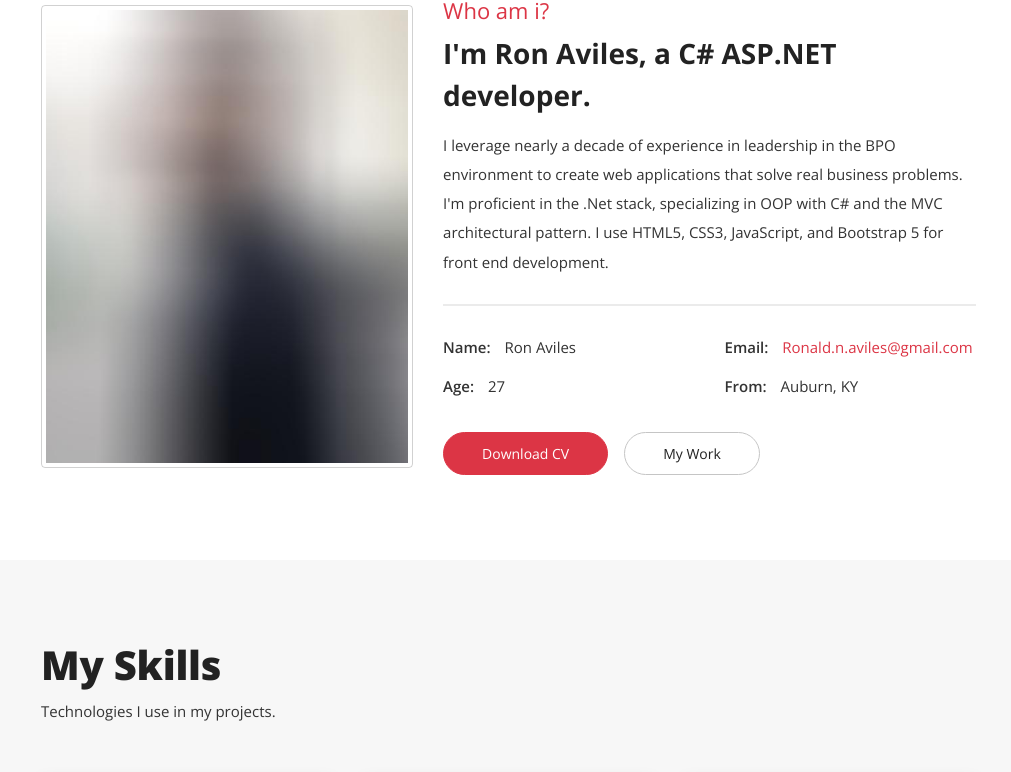
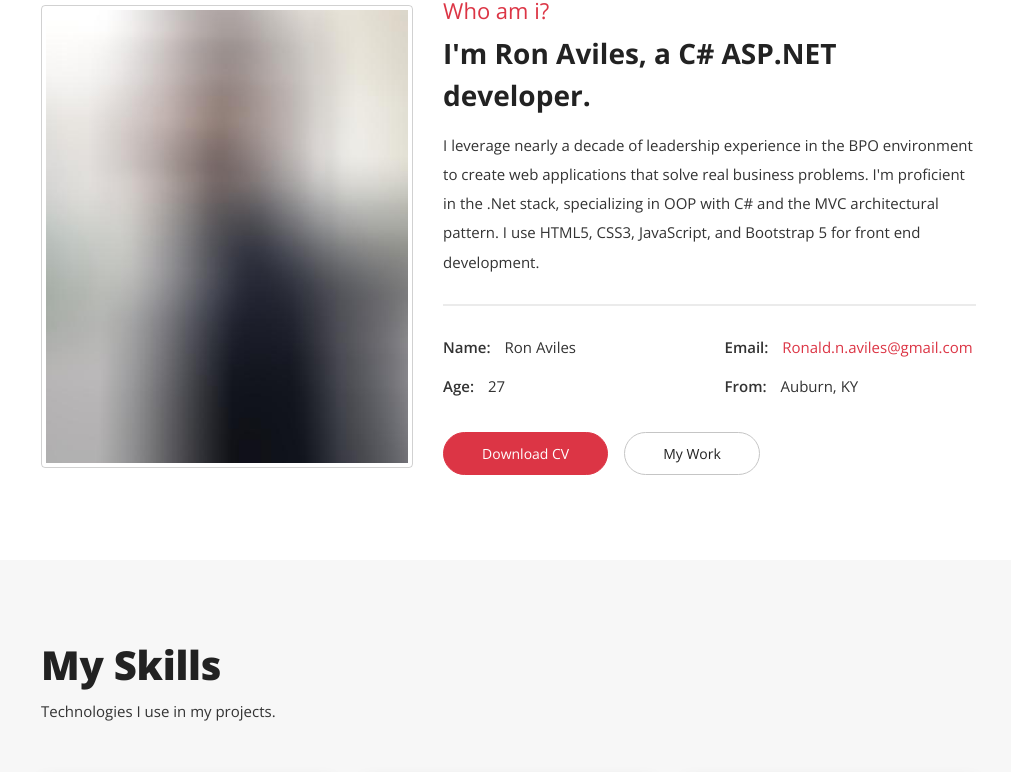
Before and after one commit to RonAviles/Portfolio, a plain HTML site: page index.html in a window 1280 px wide. Shown: the part 1017-1789 px from the top of the page, without its empty margins (249-1260 px from the left). Drawn offline with nearby package versions, Linux system fonts and the light colour scheme.

Commit message:
Update index.html
modified bio

```diff
--- a/index.html
+++ b/index.html
@@ -109,7 +109,7 @@
                 <h2 class="content-subtitle">Who am i?</h2>
                 <h6 class="content-title">I'm Ron Aviles, a C# ASP.NET developer.</h6>
                 <div class="content-description">
-                  <p>I leverage nearly a decade of experience in leadership in the BPO environment to create web
+                  <p>I leverage nearly a decade of leadership experience in the BPO environment to create web
                     applications that solve real business problems. I'm proficient in the .Net stack, specializing in
                     OOP with C# and the MVC architectural pattern. I use HTML5, CSS3, JavaScript, and Bootstrap 5 for
                     front end development.</p>
```
